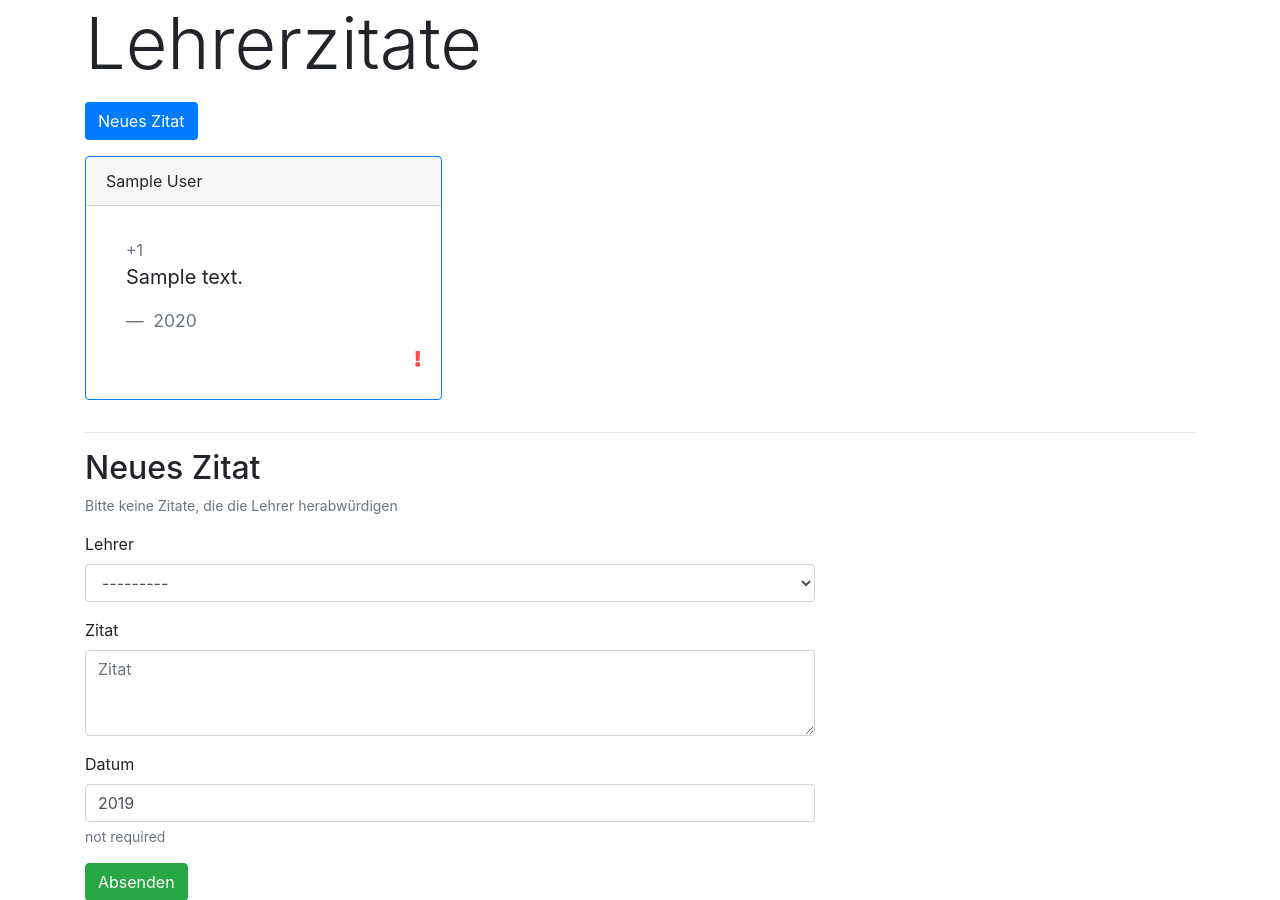
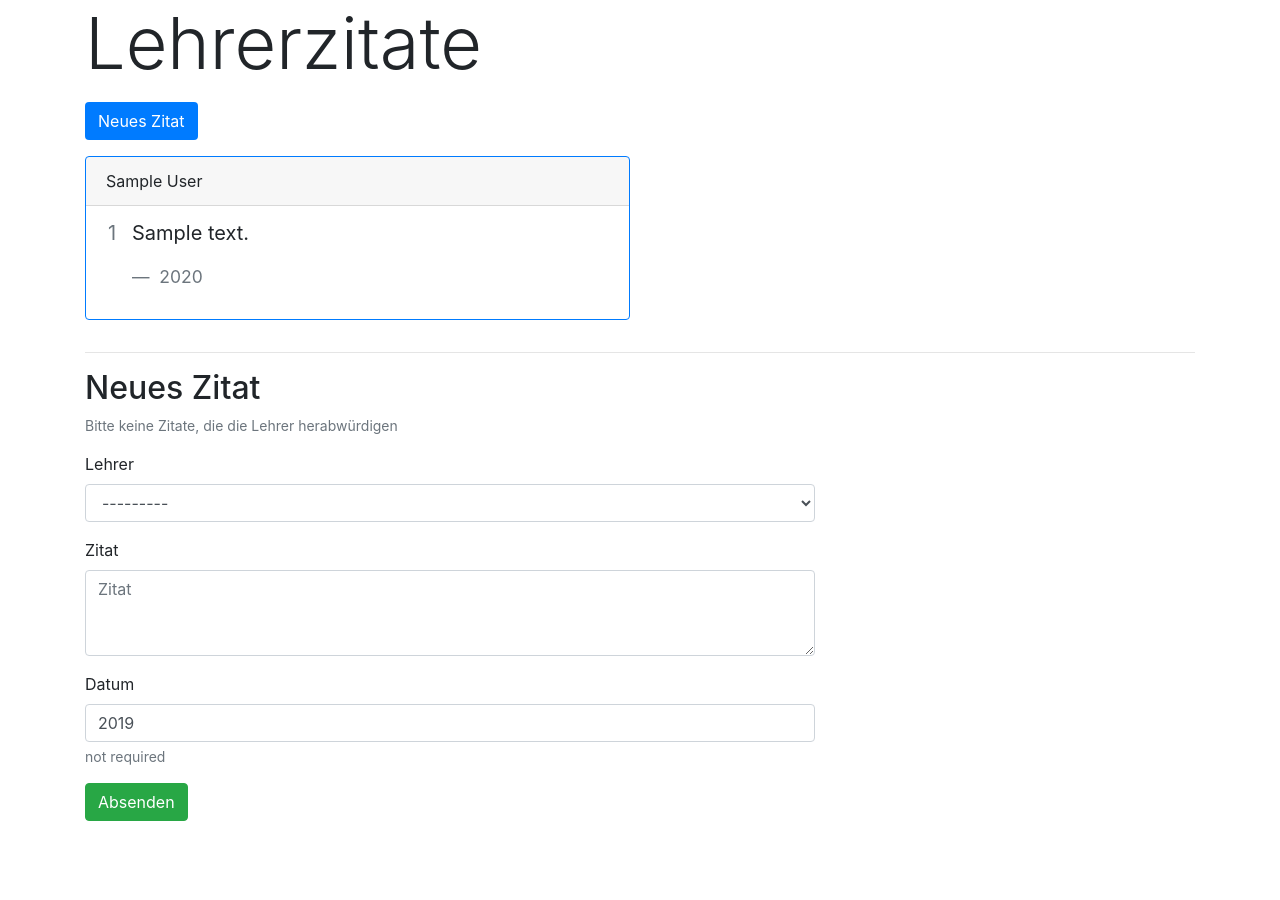
Before and after one commit to Septias/lehrerzitate, a Django app: page / in a window 1280 px wide. Shown: the top 900 px of the page. After the commit the page ends 821 px from the top, so only its background shows below. Run offline with Django 3.2, Linux system fonts and the light colour scheme; tables that the repository leaves empty hold one stand-in row (values such as "Sample post"); some libraries are stand-ins or nearby versions.

Commit message:
finishing the vote system

```diff
--- a/lehrerzitate/quotes/models.py
+++ b/lehrerzitate/quotes/models.py
@@ -23,6 +23,10 @@ class Quote(models.Model):
     text = models.TextField('Zitat', max_length=400, unique=True)
     teacher = models.ForeignKey(Teacher, models.CASCADE, related_name='quotes', verbose_name='Lehrer', blank=False)
     year = models.IntegerField('Datum', blank=True, null=True, default=datetime.datetime.now().year, validators=[validate_year])
+    likes = models.IntegerField('Likes', default=0)
+
+    class Meta:
+        ordering = ['-likes']
 
     def __str__(self):
         return self.text[:50] + '...'
--- a/lehrerzitate/quotes/static/quotes/script.js
+++ b/lehrerzitate/quotes/static/quotes/script.js
@@ -1,3 +1,5 @@
+"use strict"
+
 function formatItalic(elemsClass) {
     const regex = /\*[^\*]+\*/gm;
 
@@ -6,3 +8,33 @@ function formatItalic(elemsClass) {
         elem.innerHTML = elem.innerHTML.replace(regex, '<i> $& </i>');
     }
 }
+
+function hovered(elem) {
+    elem.children[0].innerHTML = "+1";
+    elem.children[2].style.display = "inline-block";
+}
+
+function _hovered(elem) {
+    elem.children[2].style.display = "inline-block";
+}
+
+function not_hovered(elem) {
+    elem.children[0].innerHTML = (likes[elem.id] == 0 ? '' : likes[elem.id]);
+    elem.children[2].style.display = "none";
+}
+
+function like(id) {
+    $.ajax({
+        url: '/ajax/like/' + id,
+        dataType: 'json',
+        success: function (data) {
+            let n = document.getElementById(data.id);
+            n.children[0].innerHTML = data.likes;
+            n.children[0].onclick = '';
+            n.onmouseover = function () {
+                _hovered(this)
+            };
+            likes[data.id] = data.likes;
+        }
+    });
+}
--- a/lehrerzitate/quotes/static/quotes/style.css
+++ b/lehrerzitate/quotes/static/quotes/style.css
@@ -18,16 +18,41 @@
 
 @media (min-width: 1200px) {
     .card-columns {
-        column-count: 3;
+        column-count: 2;
     }
 }
 
 .quote-item {
-    padding-right: 0px;
+    padding: .75rem 0;
+    display: inherit;
+    float: left;
+    flex-direction: row;
 }
 
-.quote-icon {
+.quote-report {
     display: inline-block;
     color: #ff4d4d;
     float: right;
+    display: none;
+    margin-left: auto;
 }
+
+.quote-likes {
+    font-size: 1.25rem;
+    cursor: pointer;
+    min-width: 1.8em;
+    max-width: 1.8em;
+    text-align: center;
+}
+
+.quote-item blockquote {
+    padding: 0 .1em;
+}
+
+.qoute-extras {
+    min-height: 100%;
+}
+
+.card-body {
+    padding: 0 .5em;
+}
--- a/lehrerzitate/quotes/templates/quotes/index.html
+++ b/lehrerzitate/quotes/templates/quotes/index.html
@@ -5,7 +5,8 @@
   <title>Kepler Lehrer Zitate</title>
   <meta charset="utf-8">
   <meta name="viewport" content="width=device-width, initial-scale=1">
-  <link rel="stylesheet" href="https://use.fontawesome.com/releases/v5.8.1/css/all.css" integrity="sha384-50oBUHEmvpQ+1lW4y57PTFmhCaXp0ML5d60M1M7uH2+nqUivzIebhndOJK28anvf" crossorigin="anonymous">
+  <link rel="stylesheet" href="https://use.fontawesome.com/releases/v5.8.1/css/all.css"
+    integrity="sha384-50oBUHEmvpQ+1lW4y57PTFmhCaXp0ML5d60M1M7uH2+nqUivzIebhndOJK28anvf" crossorigin="anonymous">
   {% load bootstrap4 %}
   {% bootstrap_css %}
   {% bootstrap_javascript jquery='full' %}
@@ -32,17 +33,25 @@
         <div class="card-body">
           <ul class="list-group list-group-flush">
             {% for quote in teacher.quotes.all %}
-            <li class="list-group-item quote-item ">
-              <div class="quote-extras"><span class="text-muted quote-1">+1</span></div>
-              <blockquote class="blockquote quote-blockquote">
-                <div>{{quote.text|linebreaks}}</div>
-                {% if quote.year %}
-                <footer class="blockquote-footer">
-                  {{quote.year}}
-                </footer>
+            <li id="{{quote.id}}" class="list-group-item quote-item" {% if quote.id not in session_likes %}
+              onmouseover="hovered(this)" onmouseout="not_hovered(this)" {% endif %}>
+              <tr>
+                {% if quote.likes > 0 %}
+                <div class="qoute-extras quote-likes text-muted" onclick="like({{quote.id}})">{{quote.likes}}</div>
+                {% else %}
+                <div class="qoute-extras quote-likes text-muted" onclick="like({{quote.id}})"></div>
                 {% endif %}
-              </blockquote>
-              <a href="{% url 'report' quote.id %}" class="fas fa-exclamation quote-icon quote-extras"></a>
+
+                <blockquote class="blockquote">
+                  {{quote.text|linebreaks}}
+                  {% if quote.year %}
+                  <footer class="blockquote-footer">
+                    {{quote.year}}
+                  </footer>
+                  {% endif %}
+                </blockquote>
+                <a href="{% url 'report' quote.id %}" class="fas fa-exclamation quote-report qoute-extras"></a>
+              </tr>
             </li>
             {% endfor %}
           </ul>
@@ -65,10 +74,16 @@
       </div>
     </div>
   </div>
-
+  <script>
+    var likes = {
+      {
+        likes
+      }
+    };
+    $(document).ready(() => {
+      formatItalic('blockquote');
+    });
+  </script>
 </body>
 
-<script>
-  formatItalic('quote-text');
-</script>
 </html>
--- a/lehrerzitate/quotes/urls.py
+++ b/lehrerzitate/quotes/urls.py
@@ -5,5 +5,7 @@ from . import views
 urlpatterns = [
     path('', views.index, name="index"),
     path('new_teacher', views.TeacherCreate.as_view(), name='new_teacher'),
-    path('report/<int:quote_id>', views.report, name="report")
+    path('report/<int:quote_id>', views.report, name="report"),
+    path('ajax/get_likes', views.likes),
+    path('ajax/like/<int:quote_id>', views.like)
 ]
--- a/lehrerzitate/quotes/views.py
+++ b/lehrerzitate/quotes/views.py
@@ -1,7 +1,7 @@
 from django.shortcuts import render
 from . import models
 from .forms import QuoteForm
-from django.http import HttpResponseRedirect
+from django.http import HttpResponseRedirect, JsonResponse
 from django.urls import reverse_lazy
 from django.views.generic.edit import CreateView
 from . import forms
@@ -37,5 +37,34 @@ def index(request):
     else:
         form = QuoteForm()
 
-    teachers = filter(lambda x: len(x.quotes.all()) > 0, models.Teacher.objects.all())
-    return render(request, 'quotes/index.html', context={'teachers': teachers, 'new_quote': form})
+    likes = {}
+    for quote in models.Quote.objects.all():
+        likes[quote.id] = quote.likes
+
+    teachers = filter(lambda x: len(x.quotes.all().order_by('likes')) > 0, models.Teacher.objects.all())
+    return render(request, 'quotes/index.html', context={'teachers': teachers, 'new_quote': form, 'likes': likes, 'session_likes': request.session.get('liked', [])})
+
+
+def likes(request):
+    likes = {}
+    for quote in models.Quote.objects.all():
+        likes[quote.id] = quote.likes
+
+    return JsonResponse(likes)
+
+
+def like(request, quote_id):
+    quote = models.Quote.objects.get(id=quote_id)
+    try:
+        if quote_id not in request.session.get('liked'):
+            quote.likes += 1
+            quote.save()
+            request.session['liked'] += [quote.id]
+
+    except TypeError:
+        request.session['liked'] = list()
+        quote.likes += 1
+        quote.save()
+        request.session['liked'].append(quote_id)
+
+    return JsonResponse({'id': quote.id, 'likes': quote.likes})
```
Also changed, not shown: lehrerzitate/quotes/migrations/0009_quote_likes.py (added), lehrerzitate/quotes/migrations/0010_auto_20190415_1234.py (added).
